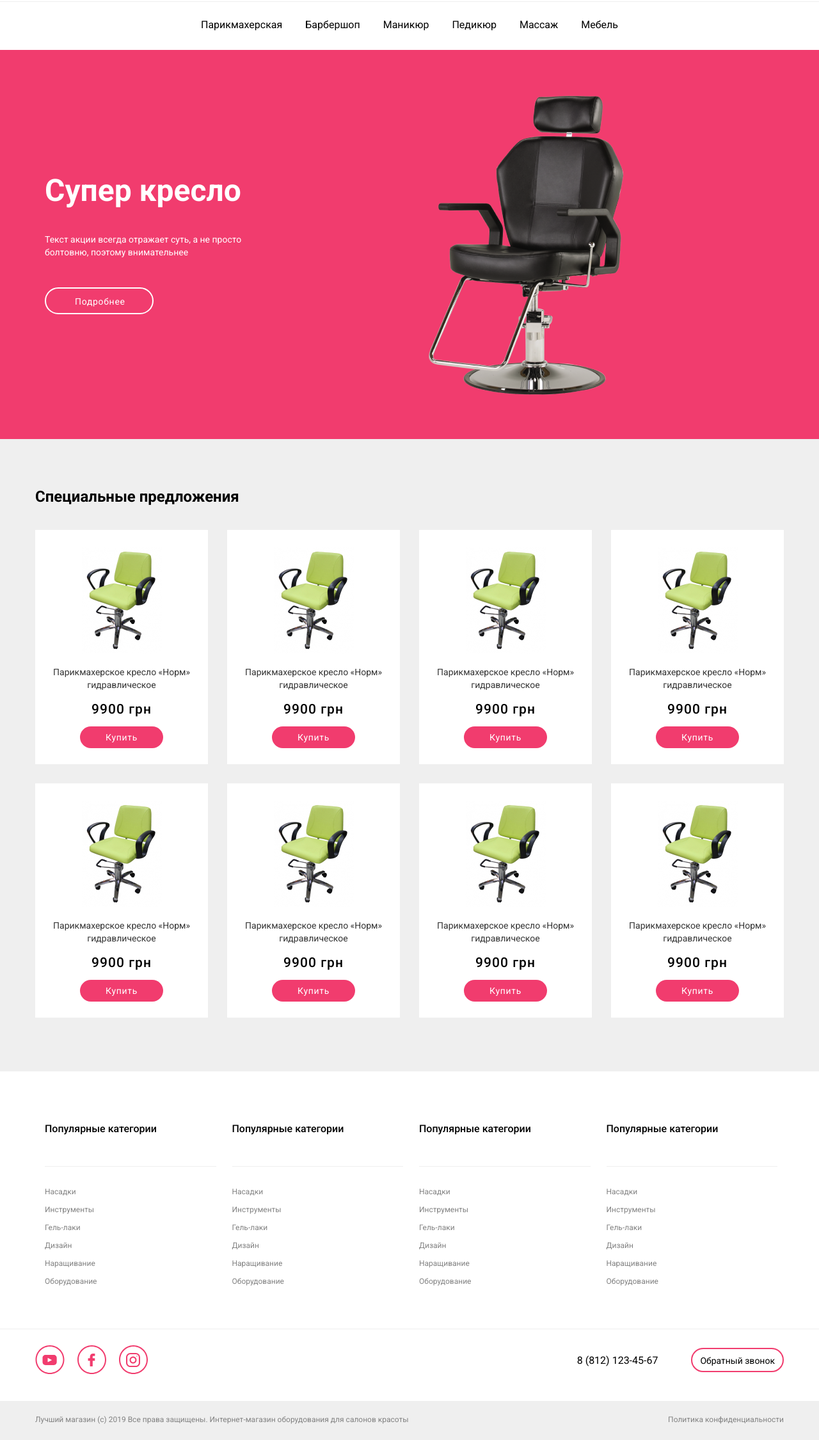
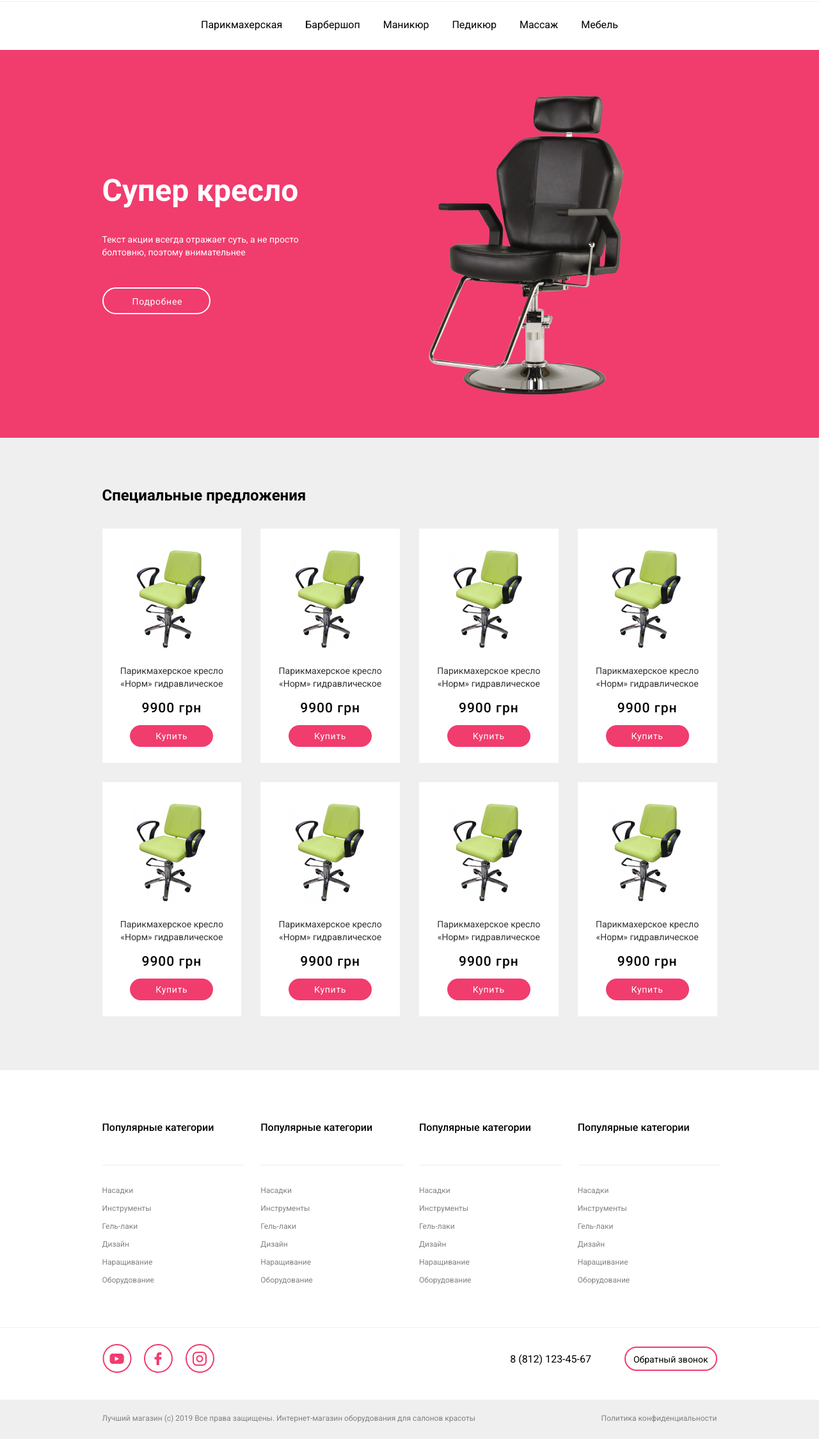
Before and after one commit to AleksandrGontarev/hw_8_html_basic_hillel, a plain HTML site: page index.html in a window 1280 px wide. Shown: the part 178-2428 px from the top of the page at 64% size. Drawn offline with Linux system fonts and the light colour scheme.

Commit message:
fix-flex

```diff
--- a/css/style.css
+++ b/css/style.css
@@ -21,7 +21,7 @@ font-style: normal;
 }
 
 .container {
-max-width: 1200px;
+    max-width: 120px;
     min-width: 991px;
     margin: 0 auto;
     padding: 0 15px;
@@ -116,16 +116,18 @@ color: #F13C6E;
 
 .super-chair {
     background-color: #F13C6E;
+
 }
 
-.fix-back{
+.fix-flex {
+    font-size: 0;
     margin: 0 -15px;
 }
 
 .super-chair-flex {
     width: 50%;
     float: left;
-padding-left: 15px;
+    padding: 0 15px;
 }
 
 .title-chair {
@@ -173,7 +175,6 @@ background: transparent;
     border: 2px solid #FFFFFF;
     border-radius: 40px;
     padding: 12px 42px 10px 45px;
-
     display: inline-block;
     vertical-align: top;
 }
@@ -271,8 +272,7 @@ background-color: #FFFFFF;
     padding-top: 77px;
     padding-bottom: 60px;
     border-bottom: 1px solid #EFEFEF;
-font-size: 0;
-margin: 0 -15px;
+
 
 }
 
--- a/index.html
+++ b/index.html
@@ -54,8 +54,9 @@
     <main>
         <!--<h1></h1>-->
         <section class="super-chair">
-            <div class="fix-back">
+
                 <div class="container clearfix">
+                    <div class="fix-flex">
                     <div class="super-chair-flex">
                         <article class="title-chair">
                             <div class="text">
@@ -72,7 +73,8 @@
                         </article>
                     </div>
                 </div>
-            </div>
+                </div>
+
         </section>
         <section class="special-offer">
             <div class="container">
@@ -189,6 +191,7 @@
     <footer class="footer">
         <section class="top-foot">
             <div class="container">
+                <div class="fix-flex">
                 <article class="categories">
                     <h3>Популярные категории</h3>
                     <ul>
@@ -233,6 +236,7 @@
                         <li><a href="#">Оборудование</a></li>
                     </ul>
                 </article>
+            </div>
             </div>
         </section>
         <section class="middle-foot">
```
Lines whose indentation alone changed are shown as unchanged.
